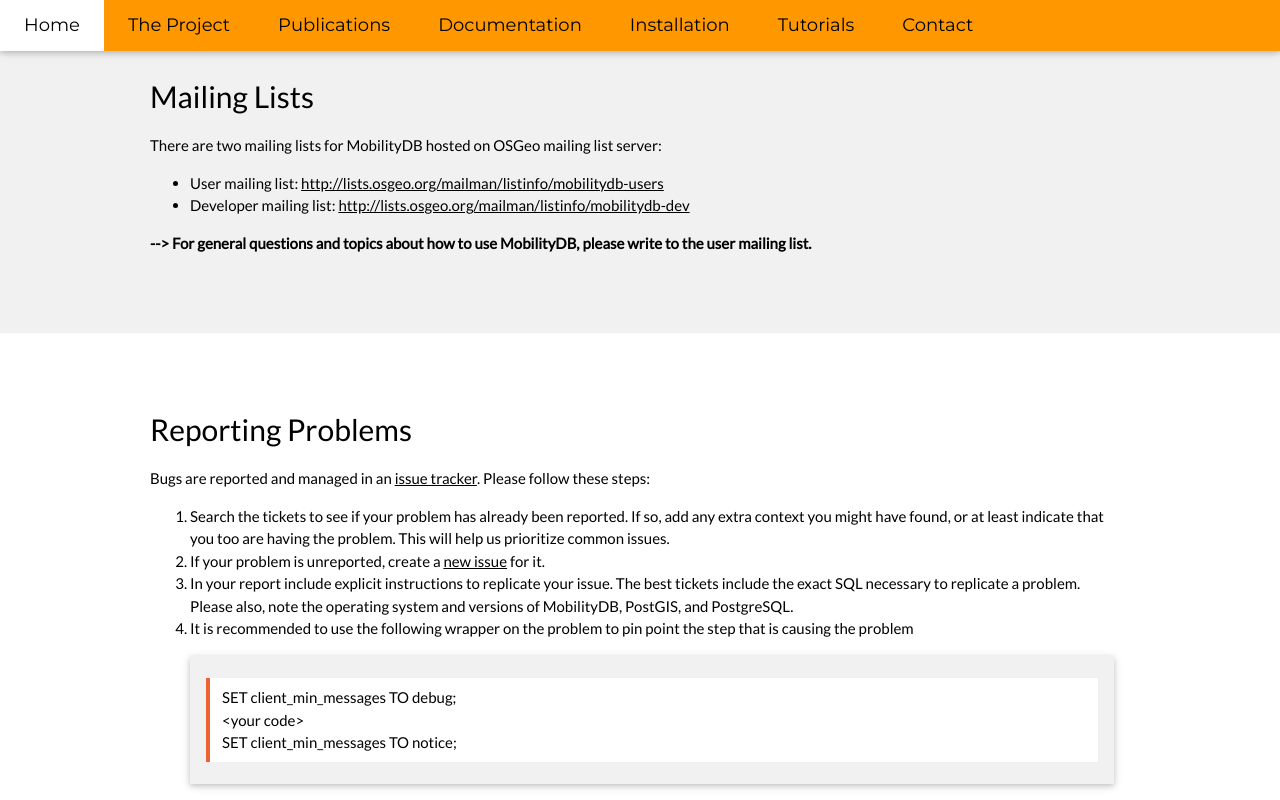
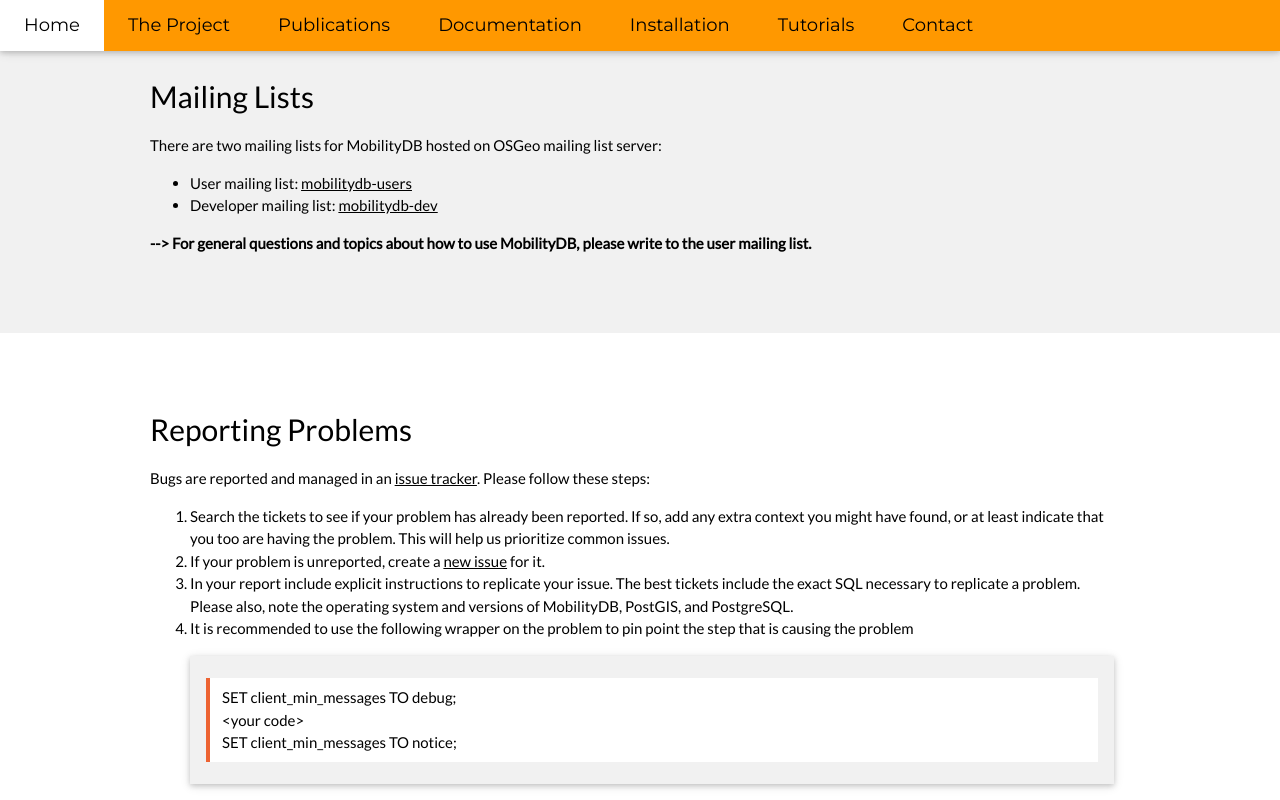
Before and after one commit to MobilityDB/mobilitydb-website, a plain HTML site: page contact.html in a window 1280 px wide. Shown: the top 800 px of the page. Drawn offline with nearby package versions, Linux system fonts and the light colour scheme; some packages are replaced by stand-ins of ours; a script that the page names is missing.

Commit message:
reformat link in contact page

```diff
--- a/contact.html
+++ b/contact.html
@@ -29,8 +29,8 @@
             <h2>Mailing Lists</h2>
             <p>There are two mailing lists for MobilityDB hosted on OSGeo mailing list server:</p>
             <ul>
-                <li>User mailing list: <a href="http://lists.osgeo.org/mailman/listinfo/mobilitydb-users">http://lists.osgeo.org/mailman/listinfo/mobilitydb-users</a> </li>
-                <li>Developer mailing list: <a href="http://lists.osgeo.org/mailman/listinfo/mobilitydb-dev">http://lists.osgeo.org/mailman/listinfo/mobilitydb-dev</a></li>
+                <li>User mailing list: <a href="http://lists.osgeo.org/mailman/listinfo/mobilitydb-users">mobilitydb-users</a> </li>
+                <li>Developer mailing list: <a href="http://lists.osgeo.org/mailman/listinfo/mobilitydb-dev">mobilitydb-dev</a></li>
             </ul>
             <p class="w3-text-bold"><b>--> For general questions and topics about how to use MobilityDB, please write to the user mailing list.</b></p>
         </div>
```
